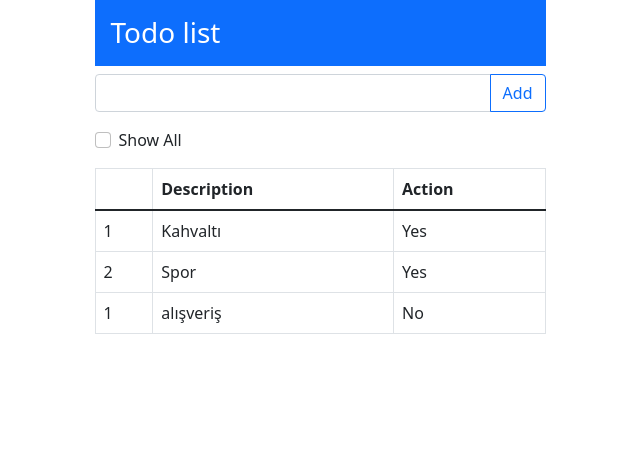
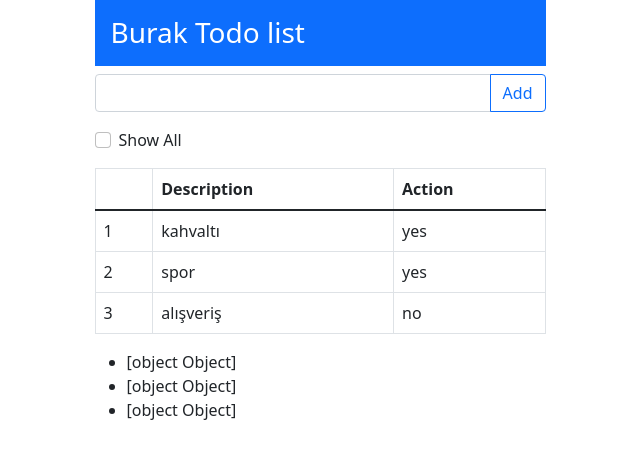
Before and after one commit to ozzkan-burak/angular12-todo-app, an Angular app in the folder todo-app/: page / in a window 1280 px wide. Shown: the top 458 px of the page, without its empty margins (320-960 px from the left). Built offline with nearby package versions, Linux system fonts and the light colour scheme.

Commit message:
add ngFor logic

```diff
--- a/todo-app/src/app/todo/todo.component.html
+++ b/todo-app/src/app/todo/todo.component.html
@@ -2,7 +2,7 @@
   <div class="row">
     <div class="col-5 mx-auto">
       <h3 class="bg-primary text-white p-3">
-        Todo list
+        {{getName()}} Todo list
       </h3>
       <div class="input-group mb-3">
         <input type="text" class="form-control" />
@@ -21,23 +21,19 @@
           </tr>
         </thead>
         <tbody>
-          <tr>
-            <td>1</td>
-            <td>Kahvaltı</td>
-            <td>Yes</td>
-          </tr>
-          <tr>
-            <td>2</td>
-            <td>Spor</td>
-            <td>Yes</td>
-          </tr>
-          <tr>
-            <td>1</td>
-            <td>alışveriş</td>
-            <td>No</td>
+          <tr *ngFor="let item of items; let i = index">
+            <td>{{i + 1}}</td>
+            <td>{{item.description}}</td>
+            <td>{{item.status}}</td>
           </tr>
         </tbody>
       </table>
+
+      <ul>
+        <li *ngFor="let item of items; let i = index">
+          {{item}}
+        </li>
+      </ul>
     </div>
   </div>
 </div>
--- a/todo-app/src/app/todo/todo.component.ts
+++ b/todo-app/src/app/todo/todo.component.ts
@@ -5,11 +5,23 @@ import { Component, OnInit } from '@angular/core';
   templateUrl: './todo.component.html',
   styleUrls: ['./todo.component.scss']
 })
-export class TodoComponent implements OnInit {
+export class TodoComponent {
 
   constructor() { }
 
-  ngOnInit(): void {
+  private name= "Burak";
+
+  // items = [
+  //   "item 1", "item 2", "item 3"
+  // ]
+
+  items = [
+    {description: "kahvaltı", status: "yes"},
+    {description: "spor", status: "yes"},
+    {description: "alışveriş", status: "no"}
+  ]
+
+  getName() {
+    return this.name
   }
-
 }
```
